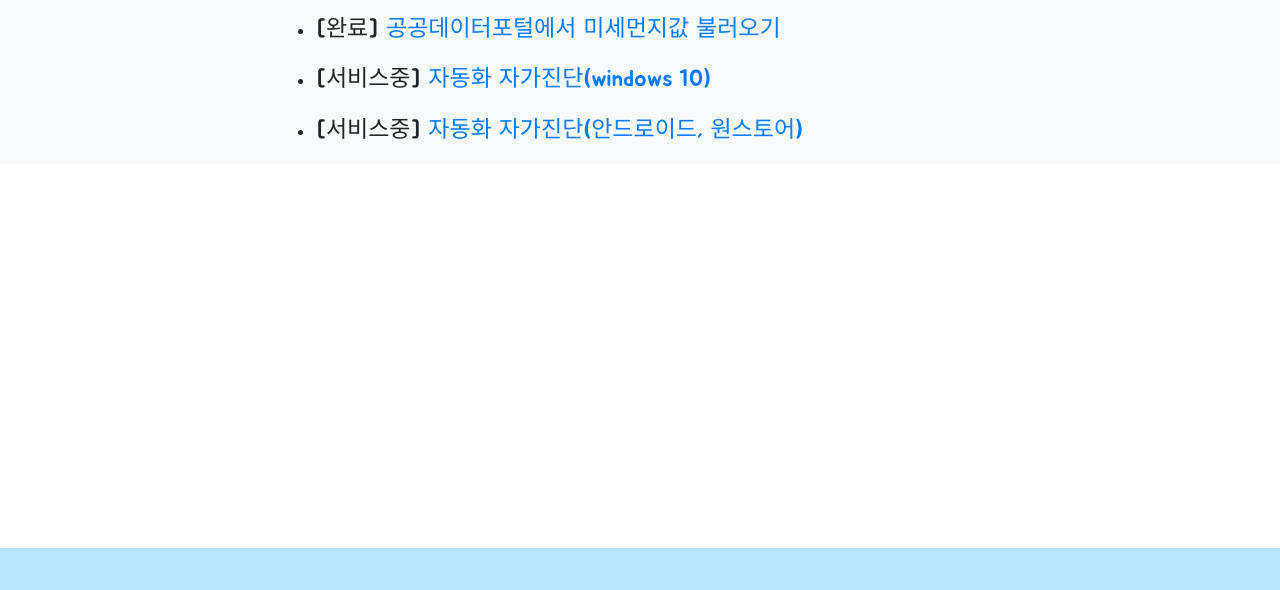
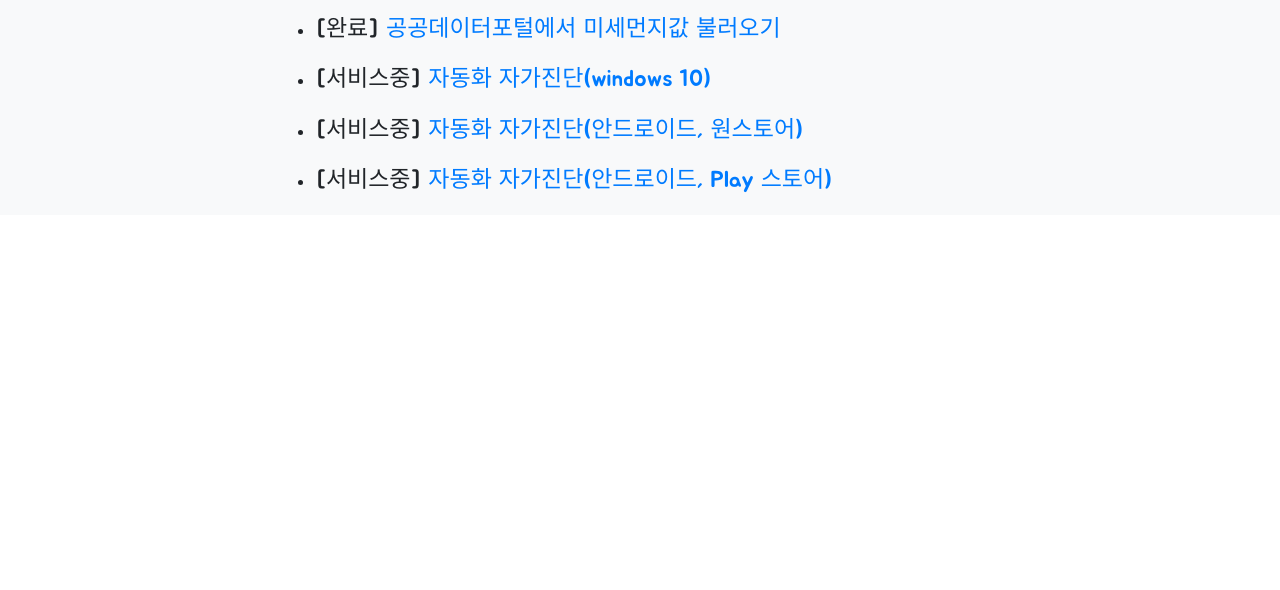
Before and after one commit to SeHuyun-Kim04/sehuyun-kim04.github.io, a plain HTML site: page about_me/index.html in a window 1280 px wide. Shown: the part 1513-2103 px from the top of the page. Drawn offline with nearby package versions, Linux system fonts and the light colour scheme.

Commit message:
Update index.html

```diff
--- a/about_me/index.html
+++ b/about_me/index.html
@@ -140,6 +140,7 @@
 						<li><p class="J2">[완료] <a href="https://maker-ksh.tistory.com/entry/공공데이터포털에서-미세먼지-값-불러오기-–-준비편" target="_blank">공공데이터포털에서 미세먼지값 불러오기</a></p></li>
 						<li><p class="J2">[서비스중] <a href="http://acs-program.kro.kr/" target="_blank">자동화 자가진단(windows 10)</a></p></li>
 						<li><p class="J2">[서비스중] <a href="https://onestore.co.kr/userpoc/apps/view?pid=0000750469#" target="_blank">자동화 자가진단(안드로이드, 원스토어)</a></p></li>
+						<li><p class="J2">[서비스중] <a href="https://play.google.com/store/apps/details?id=com.ksh.autoselfcheck" target="_blank">자동화 자가진단(안드로이드, Play 스토어)</a></p></li>
 					</ul>
 				</div>
 			</div>
```
